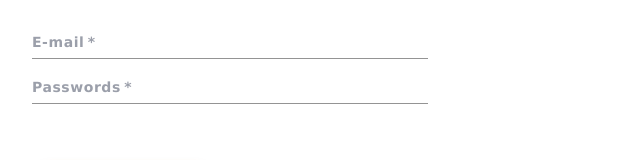
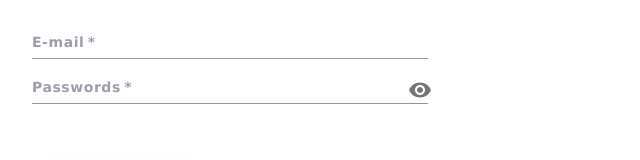
Before and after one commit to denyskuz/slimmom, a React (Create React App) app: page /login in a window 1280 px wide. Shown: the part 262-422 px from the top of the page, without its empty margins (0-640 px from the left). Built offline with nearby package versions, Linux system fonts and the light colour scheme; no server answers.

Commit message:
added show password to register and logi forms

```diff
--- a/src/components/LoginForm/LoginForm.js
+++ b/src/components/LoginForm/LoginForm.js
@@ -1,3 +1,4 @@
+import { useState } from 'react';
 import { useDispatch } from 'react-redux';
 import { useFormik } from 'formik';
 import {
@@ -8,9 +9,18 @@ import {
 import { login } from '../../redux/services/operations';
 import { Form, ButtonBox, Input } from './LoginForm.styled';
 import { userLoginSchema } from 'validation';
+import IconButton from '@mui/material/IconButton';
+import Visibility from '@mui/icons-material/Visibility';
+import VisibilityOff from '@mui/icons-material/VisibilityOff';
+import InputAdornment from '@mui/material/InputAdornment';
 
 const LoginForm = () => {
   const dispatch = useDispatch();
+  const [showPassword, setShowPassword] = useState(false);
+  const handleClickShowPassword = () => setShowPassword(show => !show);
+  const handleMouseDownPassword = event => {
+    event.preventDefault();
+  };
 
   const formik = useFormik({
     initialValues: { email: '', password: '' },
@@ -37,8 +47,22 @@ const LoginForm = () => {
         required
         id="password"
         label="Passwords"
-        type="password"
+        type={showPassword ? 'text' : 'password'}
         variant="standard"
+        InputProps={{
+          endAdornment: (
+            <InputAdornment position="end">
+              <IconButton
+                aria-label="toggle password visibility"
+                onClick={handleClickShowPassword}
+                onMouseDown={handleMouseDownPassword}
+                edge="end"
+              >
+                {showPassword ? <VisibilityOff /> : <Visibility />}
+              </IconButton>
+            </InputAdornment>
+          ),
+        }}
         onChange={formik.handleChange}
         value={formik.values.password}
       />
--- a/src/components/RegistrationForm/registrationForm.js
+++ b/src/components/RegistrationForm/registrationForm.js
@@ -1,3 +1,4 @@
+import { useState } from 'react';
 import { useDispatch } from 'react-redux';
 import { useFormik } from 'formik';
 import {
@@ -8,9 +9,18 @@ import {
 import { register } from 'redux/services/operations';
 import { Form, ButtonBox, Input } from './registrationForm.styled';
 import { userRegisterSchema } from 'validation';
+import IconButton from '@mui/material/IconButton';
+import Visibility from '@mui/icons-material/Visibility';
+import VisibilityOff from '@mui/icons-material/VisibilityOff';
+import InputAdornment from '@mui/material/InputAdornment';
 
 const RegisterForm = () => {
   const dispatch = useDispatch();
+  const [showPassword, setShowPassword] = useState(false);
+  const handleClickShowPassword = () => setShowPassword(show => !show);
+  const handleMouseDownPassword = (event) => {
+    event.preventDefault();
+  };
 
   const formik = useFormik({
     initialValues: { name: '', email: '', password: '' },
@@ -52,7 +62,19 @@ const RegisterForm = () => {
         id="password"
         label="Password *"
         variant="standard"
-        type="password"
+        type={showPassword ? 'text' : 'password'}
+        InputProps={{
+          endAdornment: <InputAdornment position="end">
+            <IconButton
+              aria-label="toggle password visibility"
+              onClick={handleClickShowPassword}
+              onMouseDown={handleMouseDownPassword}
+              edge="end"
+            >
+              {showPassword ? <VisibilityOff /> : <Visibility />}
+            </IconButton>
+          </InputAdornment>
+        }}
         onChange={formik.handleChange}
         value={formik.values.password}
         error={formik.touched.password && formik.errors.password}
```
